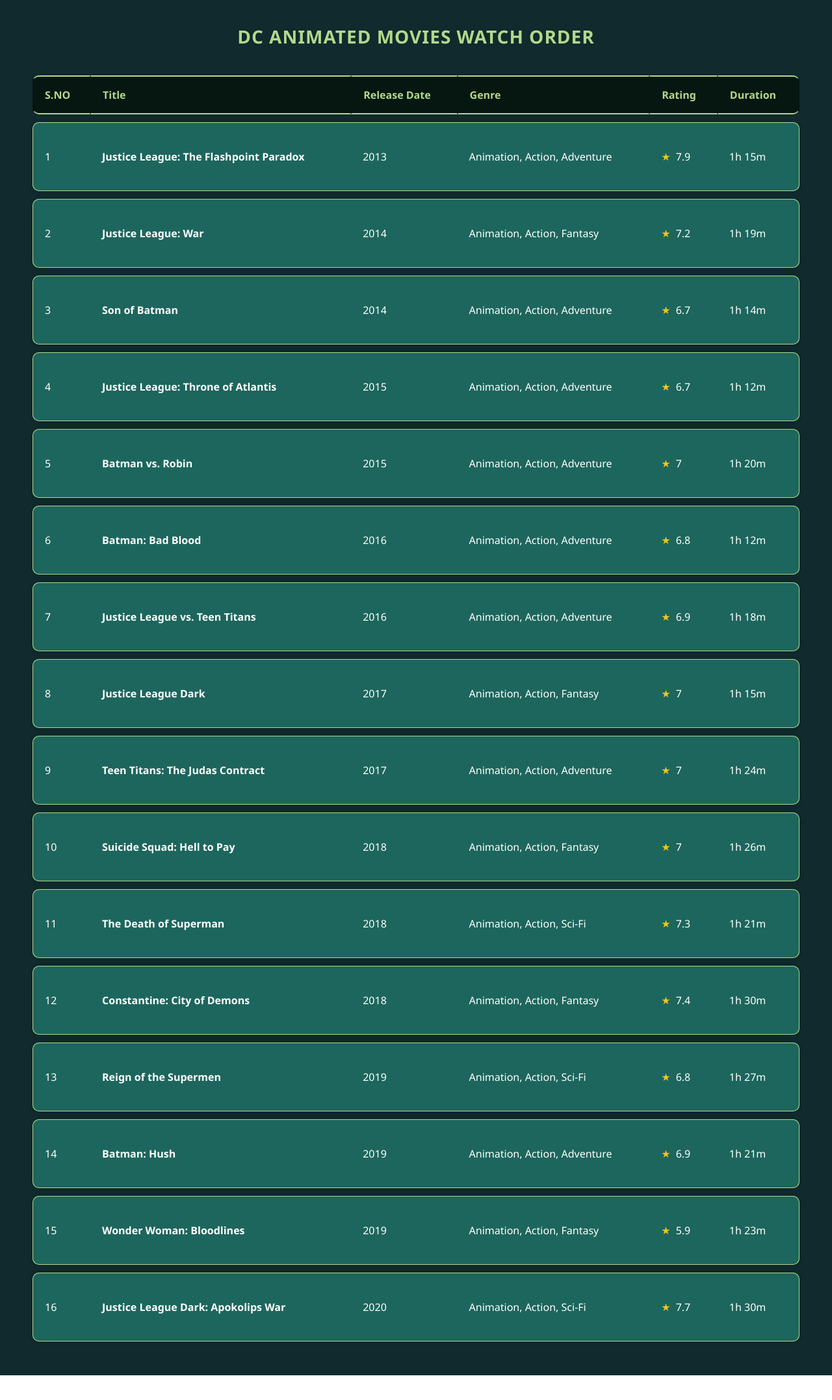
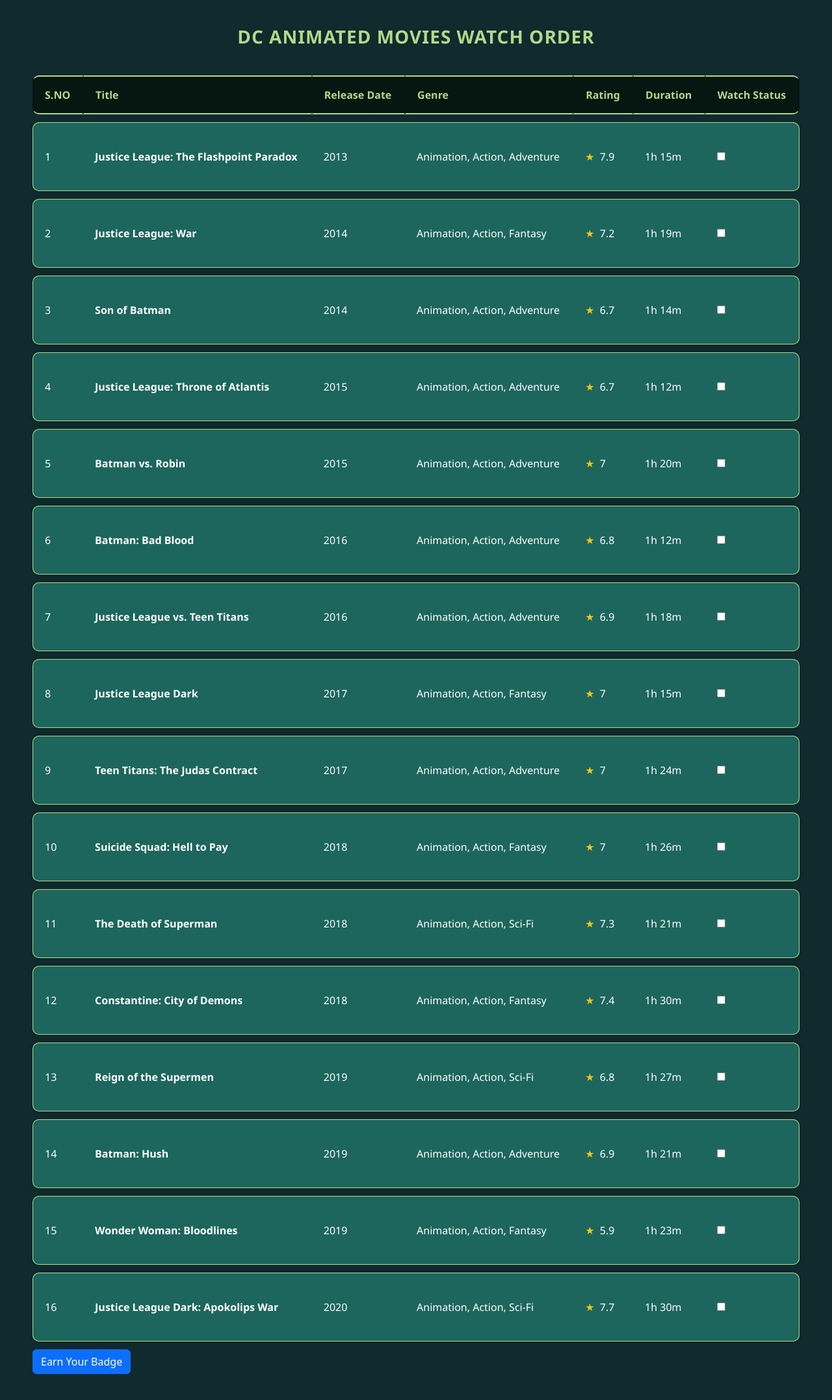
Before and after one commit to Swatheshson/movie_site, an Angular app: page / in a window 1280 px wide. Shown: the whole page at 65% size. Before the commit the page ends 2116 px from the top, so only its background shows below. Built offline with nearby package versions, Linux system fonts and the light colour scheme.

Commit message:
html pushed

```diff
--- a/src/app/app.html
+++ b/src/app/app.html
@@ -10,6 +10,7 @@
           <th>Genre</th>
           <th>Rating</th>
           <th>Duration</th>
+          <th>Watch Status</th>
         </tr>
       </thead>
       <tbody>
@@ -22,8 +23,10 @@
             <span class="rating-star">★</span> {{ movie.Rating }}
           </td>
           <td>{{ movie.Duration }}</td>
+          <td> <input type="checkbox" [(ngModel)] ="movie.selected"> </td>
         </tr>
       </tbody>
     </table>
+    <button class ="btn btn-primary" (click) = "logSelectedMovies()" > Earn Your Badge</button>
   </div>
 </div>
```
